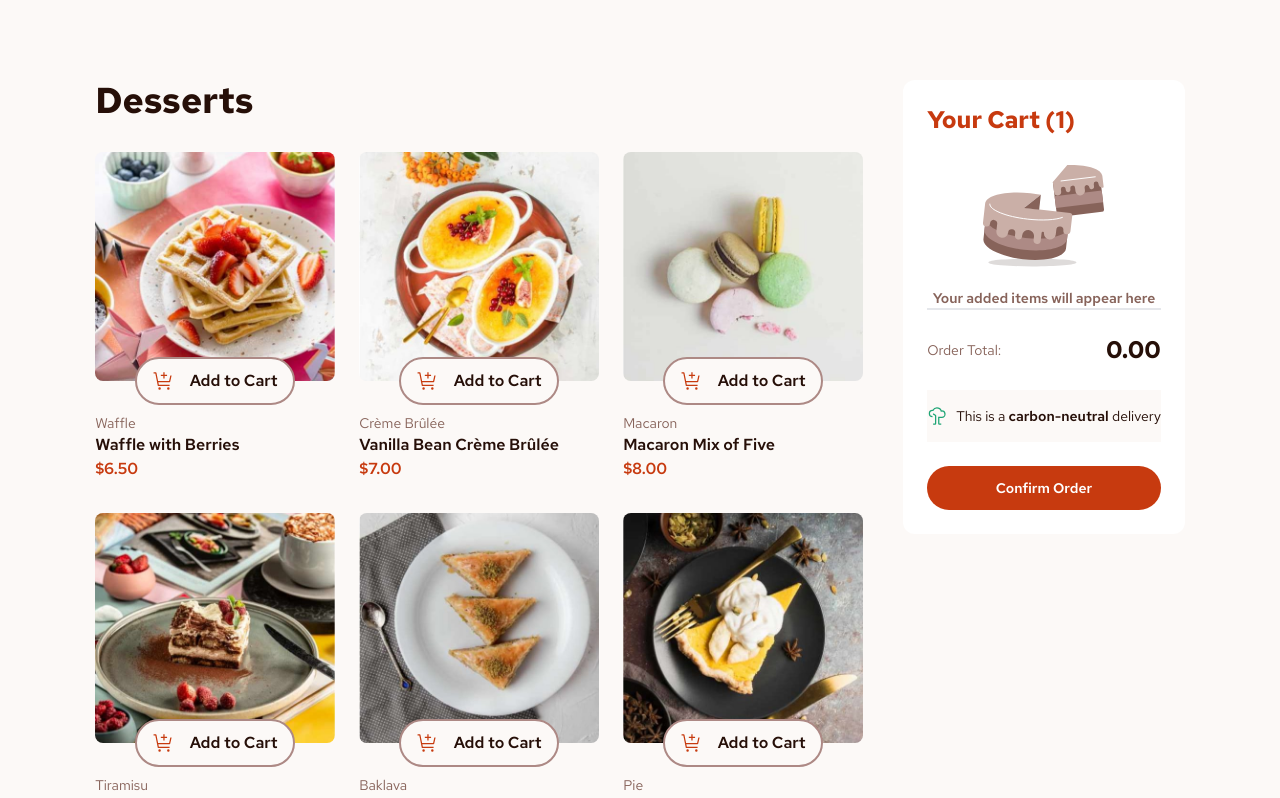
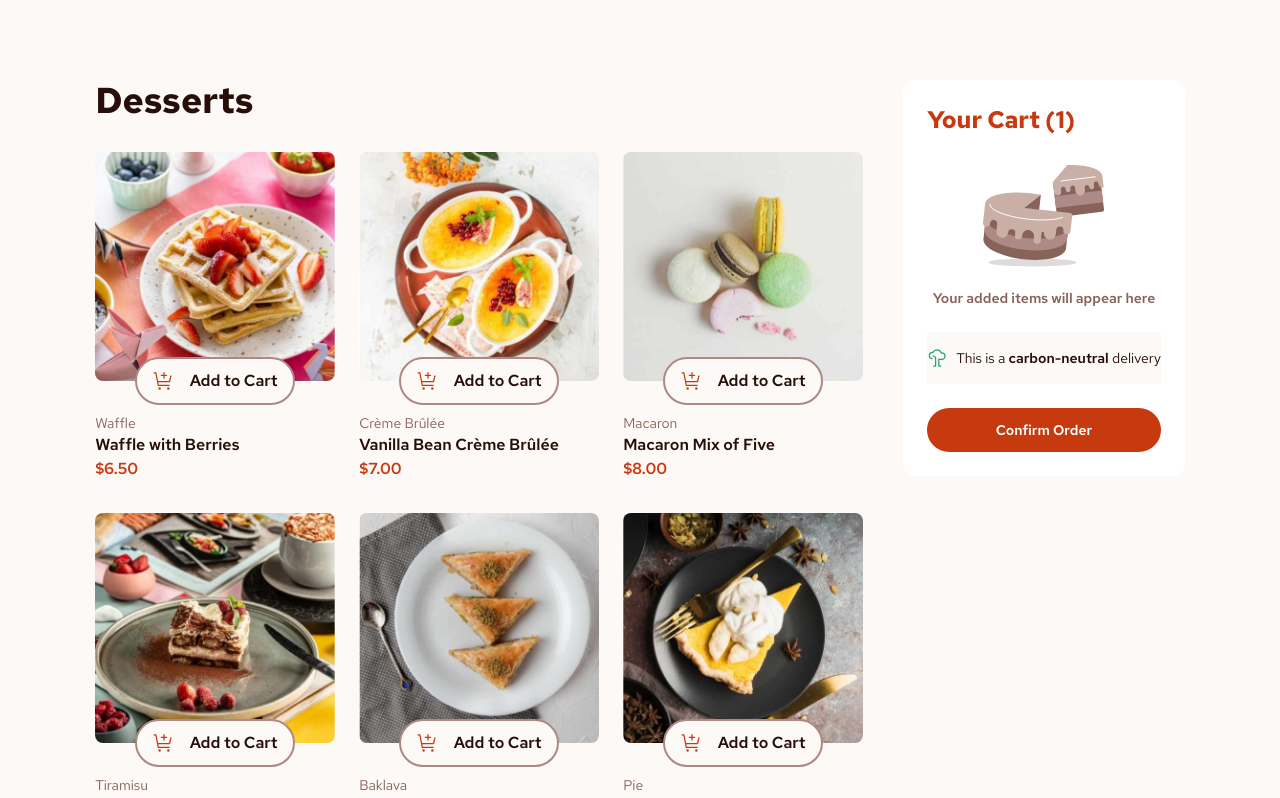
Before and after one commit to jialatteo/frontend-mentor-react-tailwind, a React (Create React App) app: page / in a window 1280 px wide. Shown: the top 798 px of the page. Built offline with nearby package versions, Linux system fonts and the light colour scheme.

Commit message:
Fix cart ui divider

```diff
--- a/src/challenges/product-list-with-cart/ProductListWithCart.js
+++ b/src/challenges/product-list-with-cart/ProductListWithCart.js
@@ -37,7 +37,6 @@ export default function ProductListWithCart() {
           <h2 className="mb-4 text-2xl font-bold text-product-list-with-cart-red">
             Your Cart (1)
           </h2>
-          <div className="divide-y-2">
           {productsInCart.reduce((acc, dessert) => {
             acc += dessert.quantity;
             return acc;
@@ -49,7 +48,7 @@ export default function ProductListWithCart() {
               </p>
             </div>
           ) : (
-              <div>
+            <div className="divide-y">
               {productsInCart
                 .filter((product) => product.quantity != 0)
                 .map((product) => (
@@ -63,13 +62,12 @@ export default function ProductListWithCart() {
                     setProductsInCart={setProductsInCart}
                   />
                 ))}
-              </div>
-            )}
               <div className="flex items-center justify-between pt-6">
                 <p className="text-sm text-product-list-with-cart-rose-500">
                   Order Total:
                 </p>
                 <p className="text-2xl font-bold">
+                  $
                   {productsInCart
                     .reduce(
                       (acc, product) =>
@@ -83,6 +81,7 @@ export default function ProductListWithCart() {
                 </p>
               </div>
             </div>
+          )}
           <div className="my-6 flex items-center justify-center gap-2 bg-product-list-with-cart-rose-50 py-4">
             <img src="product-list-with-cart/icon-carbon-neutral.svg" />
             <p className="text-sm">
```
Lines whose indentation alone changed are shown as unchanged.
